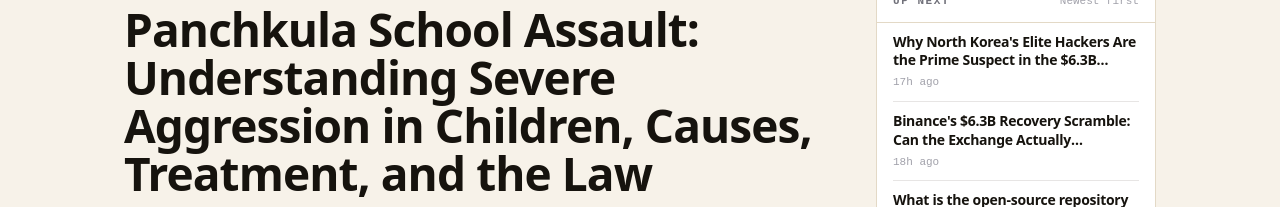
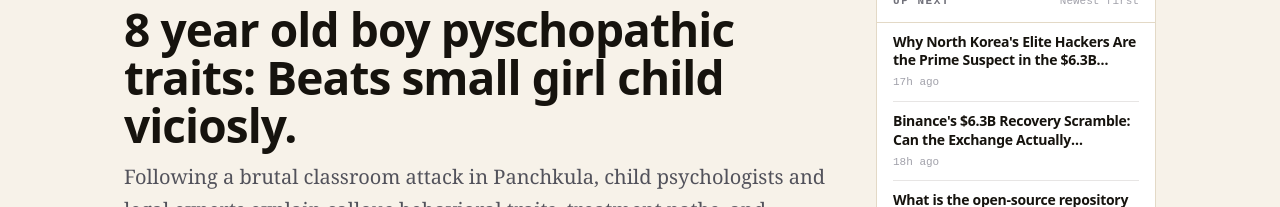
Before and after one commit to codinginafk/somenews, an Astro site in the folder demo-news/: page /panchkula-school-8yo-assault-child-psychology-treatment in a window 1280 px wide. Shown: the part 189-396 px from the top of the page. Built offline with nearby package versions, Linux system fonts and the light colour scheme; Astro itself is replaced by a stand-in of ours.

Commit message:
edited panchukla title

```diff
--- a/demo-news/src/content/news/panchkula-school-8yo-assault-child-psychology-treatment.md
+++ b/demo-news/src/content/news/panchkula-school-8yo-assault-child-psychology-treatment.md
@@ -1,5 +1,5 @@
 ---
-title: "Panchkula School Assault: Understanding Severe Aggression in Children, Causes, Treatment, and the Law"
+title: "8 year old boy pyschopathic traits: Beats small girl child viciosly."
 seoTitle: "Panchkula School Assault: Child Aggression Causes & Law"
 excerpt: "Following a brutal classroom attack in Panchkula, child psychologists and legal experts explain callous behavioral traits, treatment paths, and juvenile law."
 description: "An 8-year-old's assault on a classmate in Panchkula raises key questions on childhood behavioral traits, treatment options, and juvenile legal protections."
```
